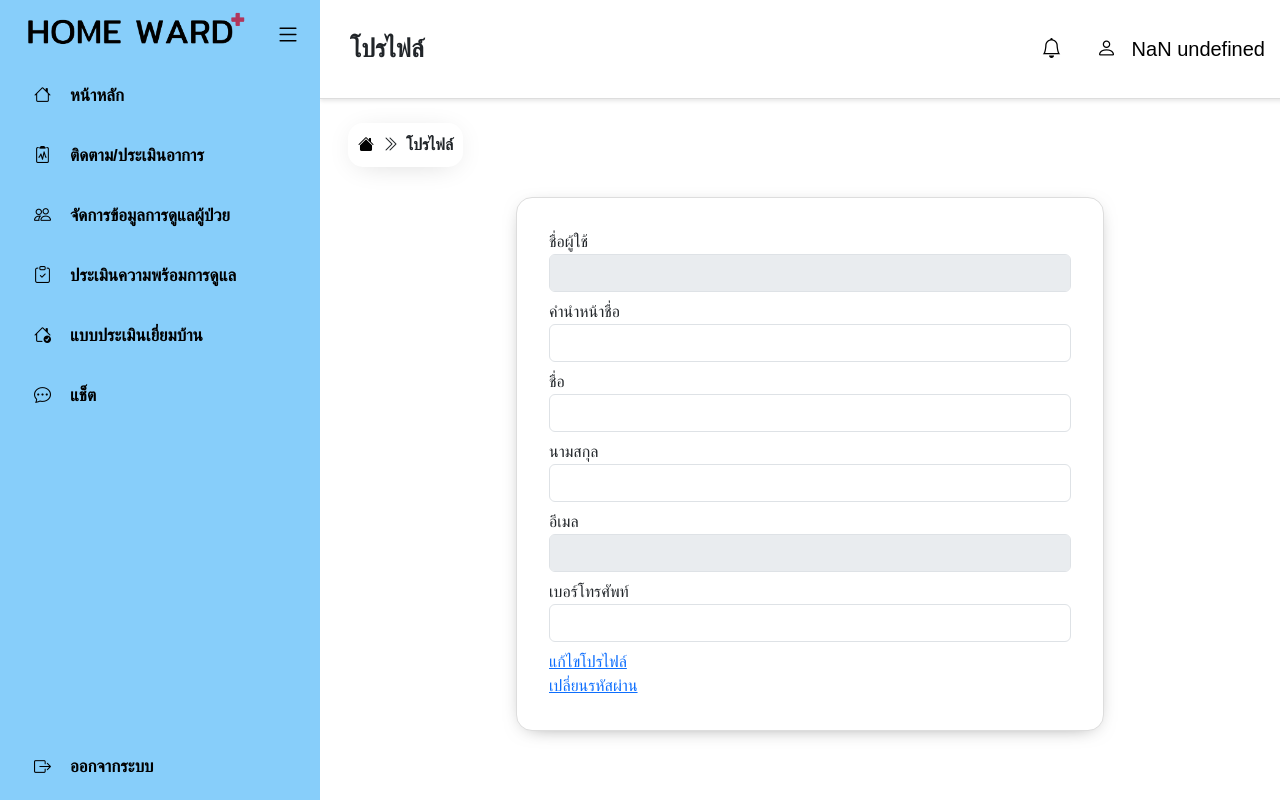
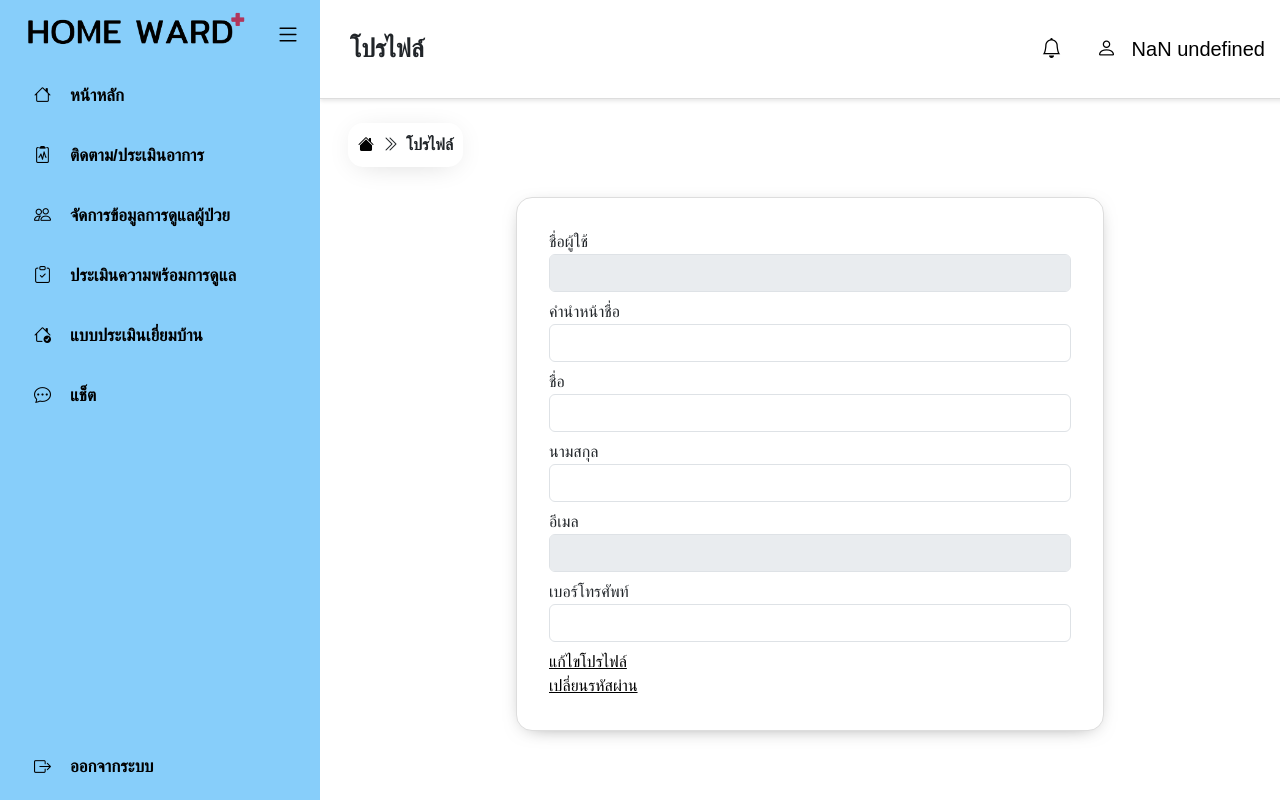
Before and after one commit to nipa0107/homewarddocter, a React (Create React App) app: page /profile in a window 1280 px wide. Built offline with nearby package versions, Linux system fonts and the light colour scheme; no server answers; sample sign-in values are in the browser's storage; a web font is replaced by a local one.

Commit message:
02/09/67

```diff
--- a/src/css/alladmin.css
+++ b/src/css/alladmin.css
@@ -563,3 +563,12 @@ textarea {
 .diagnosis-legend{
   margin-top: 100px;
 }
+
+.editname {
+  cursor: pointer;
+  color: black;
+}
+
+.editname:hover {
+  color: #87CEFA;
+}
```
